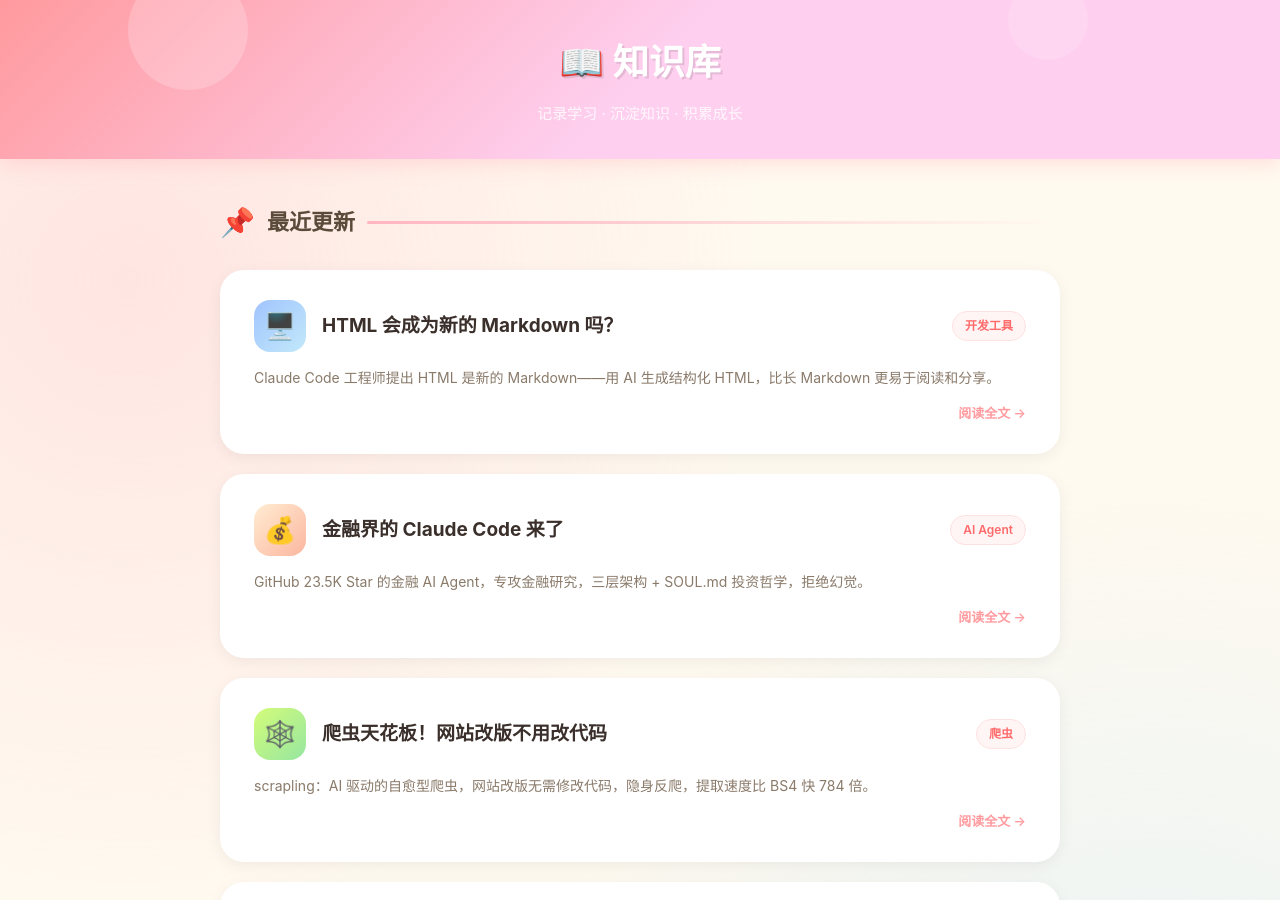
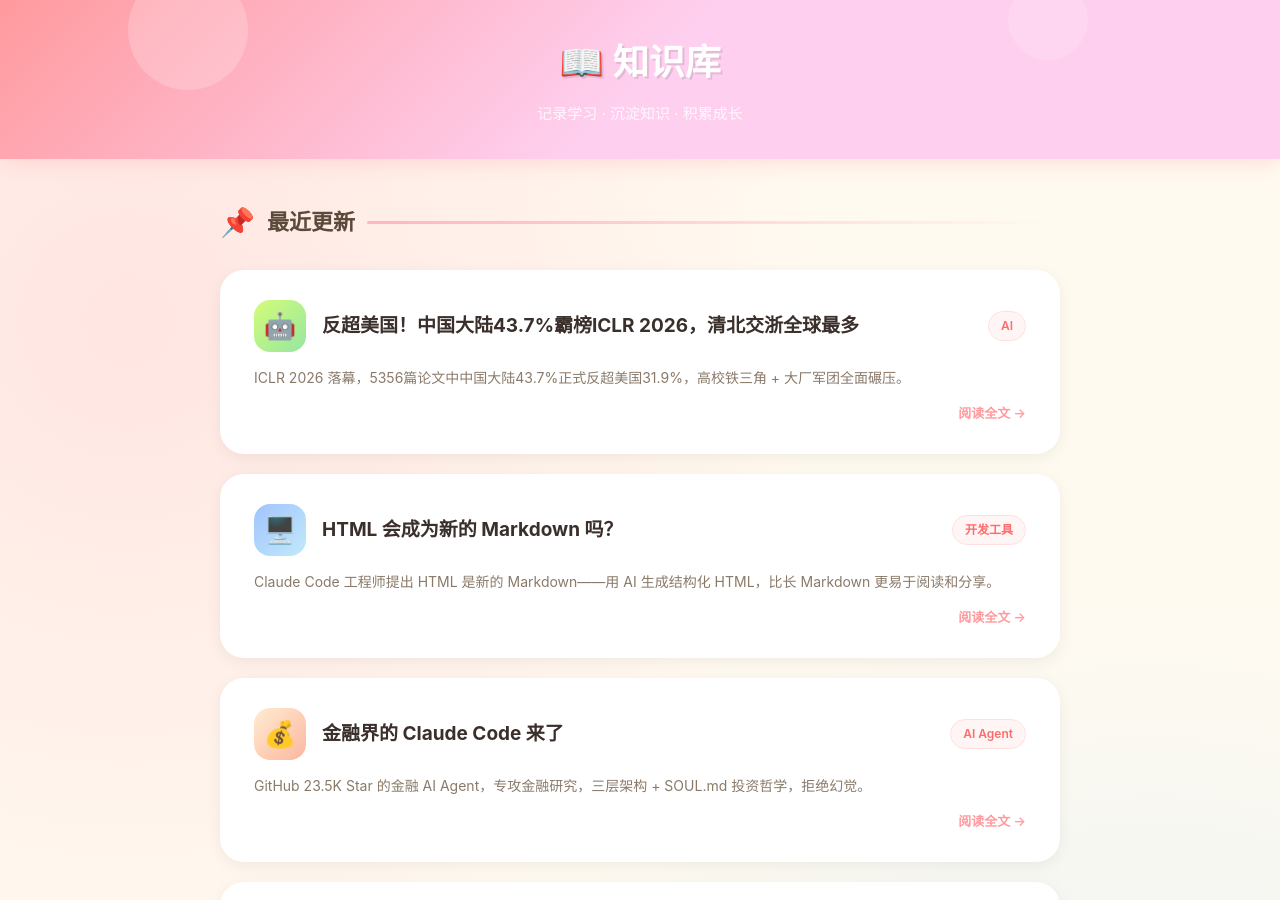
Before and after one commit to lxnxt/knowledge-base, a Jekyll site: the page built from index.md, in a window 1280 px wide and 900 px high. Built offline with Jekyll 4.4.1, drawn with Linux system fonts in a browser that asks for light colours.

Commit message:
Add ICLR 2026 article to articles.json

```diff
--- a/_data/articles.json
+++ b/_data/articles.json
@@ -1,4 +1,15 @@
 [
+  {
+    "slug": "iclr-2026-china-leads",
+    "title": "反超美国！中国大陆43.7%霸榜ICLR 2026，清北交浙全球最多",
+    "desc": "ICLR 2026 落幕，5356篇论文中中国大陆43.7%正式反超美国31.9%，高校铁三角 + 大厂军团全面碾压。",
+    "tag": "AI",
+    "icon": "🤖",
+    "icon_bg": "green",
+    "href": "/knowledge-base/raw/articles/iclr-2026-china-leads.html",
+    "asset": null,
+    "has_ppt": false
+  },
   {
     "slug": "html-new-markdown",
     "title": "HTML 会成为新的 Markdown 吗？",
```
